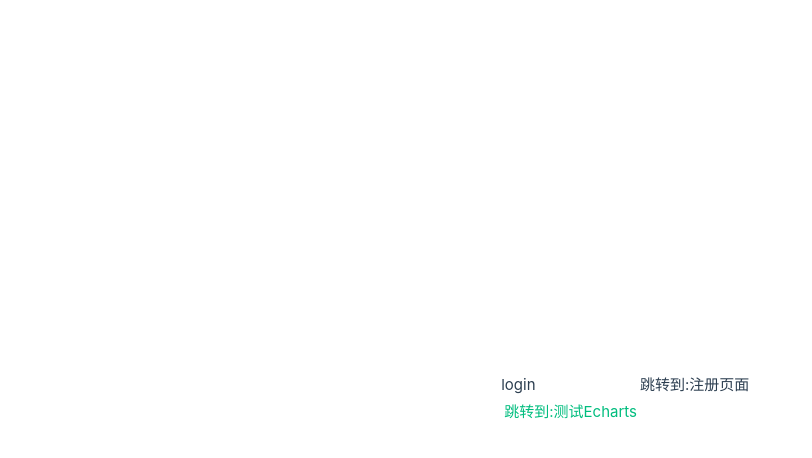
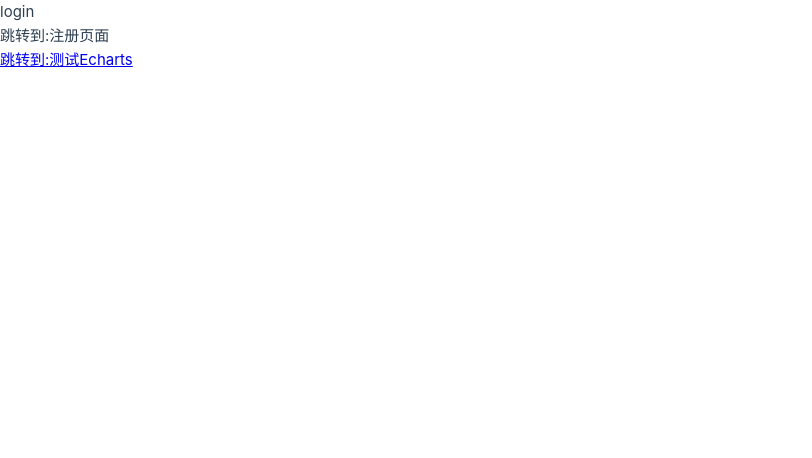
Before and after one commit to Yawwwwn/Test-Server, a Vue app: page / in a window 1280 px wide. Shown: the top 458 px of the page, without its empty margins (0-812 px from the left). Built offline with nearby package versions, Linux system fonts and the light colour scheme; the HTML template or start-up script is replaced by a standard one.

Commit message:
try cicd

```diff
--- a/src/assets/main.css
+++ b/src/assets/main.css
@@ -1,35 +1 @@
 @import './base.css';
-
-#app {
-  max-width: 1280px;
-  margin: 0 auto;
-  padding: 2rem;
-  font-weight: normal;
-}
-
-a,
-.green {
-  text-decoration: none;
-  color: hsla(160, 100%, 37%, 1);
-  transition: 0.4s;
-  padding: 3px;
-}
-
-@media (hover: hover) {
-  a:hover {
-    background-color: hsla(160, 100%, 37%, 0.2);
-  }
-}
-
-@media (min-width: 1024px) {
-  body {
-    display: flex;
-    place-items: center;
-  }
-
-  #app {
-    display: grid;
-    grid-template-columns: 1fr 1fr;
-    padding: 0 2rem;
-  }
-}
--- a/src/components/Login.vue
+++ b/src/components/Login.vue
@@ -4,7 +4,7 @@
 
 <template>
     <div>login</div>
-    <div @click="() => $router.push('echarts')">跳转到:注册页面</div>
+    <div @click="() => $router.push('Register')">跳转到:注册页面</div>
     <RouterLink to="echarts">跳转到:测试Echarts</RouterLink>
 </template>
 
```
